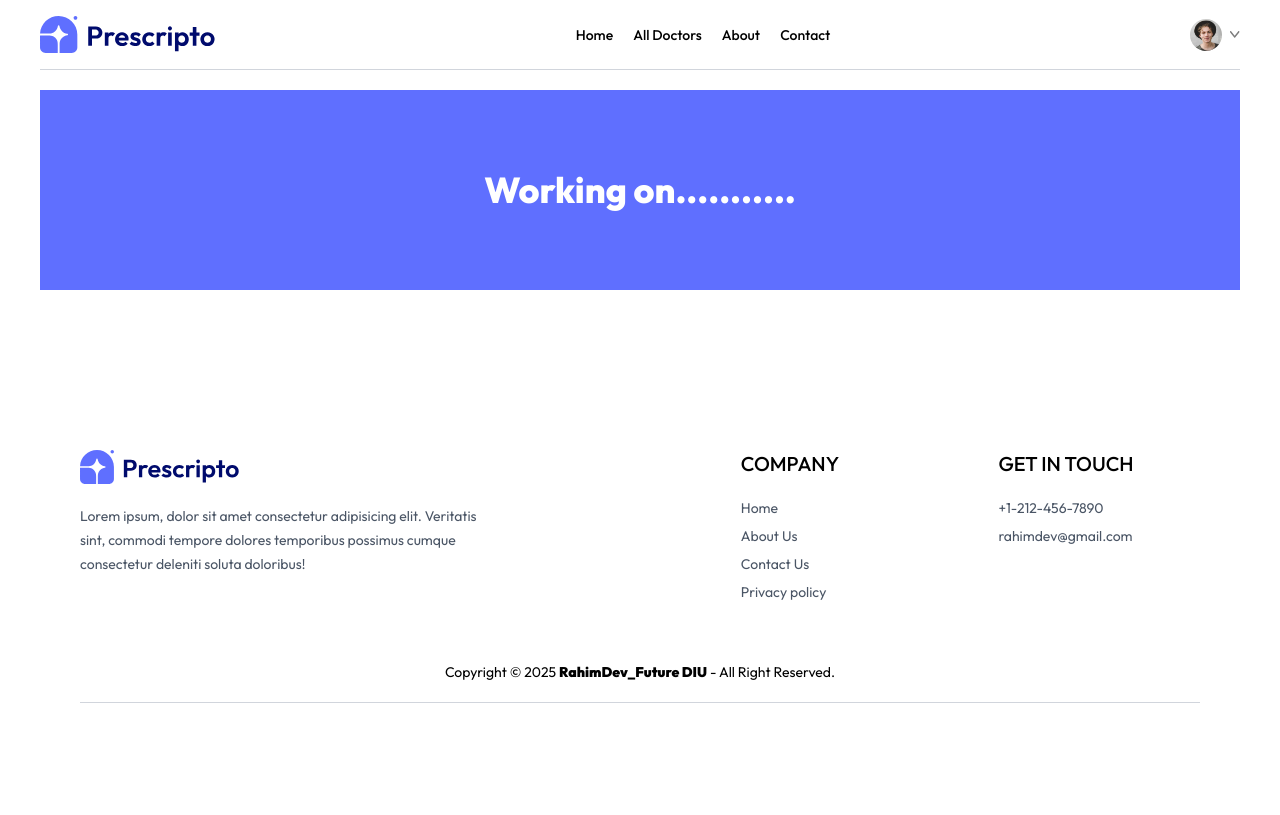
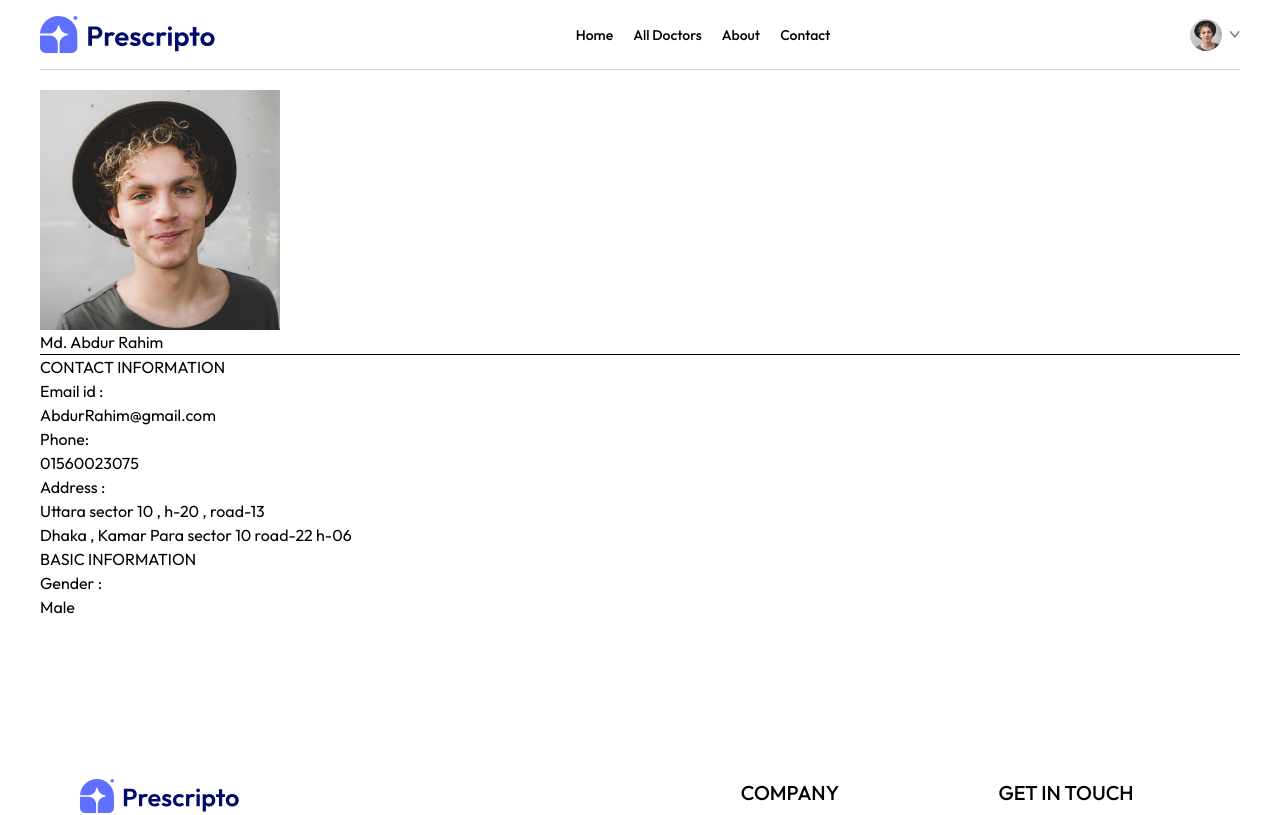
Before and after one commit to Mohammad-Abdur-Rahim/Medical-Management-System-React-, a React (Vite) app in the folder frontend/: page /my-profile in a window 1280 px wide. Shown: the top 815 px of the page. Built offline with nearby package versions, Linux system fonts and the light colour scheme.

Commit message:
testcase php start

```diff
--- a/frontend/src/pages/MyProfile.jsx
+++ b/frontend/src/pages/MyProfile.jsx
@@ -1,11 +1,101 @@
-import React from 'react';
+import { useState } from "react";
+import { assets } from "../assets/assets_frontend/assets";
 
 const MyProfile = () => {
-    return (
-         <div>
-            <h1 className='text-4xl font-extrabold text-center p-20 bg-[#5f6FFF] text-white'>Working on...........</h1>
+  const [userData, setUserData] = useState({
+    name: "Md. Abdur Rahim",
+    image: assets.profile_pic,
+    email: "AbdurRahim@gmail.com",
+    phone: "01560023075",
+    address: {
+      line1: "Uttara sector 10 , h-20 , road-13",
+      line2: "Dhaka , Kamar Para sector 10 road-22 h-06",
+    },
+    gender: "Male",
+    birth: "2001-09-29",
+  });
+  const [isEdit, setIsEdit] = useState(false);
+  return (
+    <div>
+      <img src={userData.image} alt="" />
+      {isEdit ? (
+        <input
+          type="text"
+          value={userData.name}
+          onChange={(e) =>
+            setUserData((prev) => ({ ...prev, name: e.target.value }))
+          }
+        />
+      ) : (
+        <p>{userData.name}</p>
+      )}
+      <hr />
+      <div>
+        <p>CONTACT INFORMATION</p>
+        <div>
+          <p>Email id :</p>
+          <p>{userData.email}</p>
+          <p>Phone:</p>
+          {isEdit ? (
+            <input
+              type="text"
+              value={userData.phone}
+              onChange={(e) =>
+                setUserData((prev) => ({ ...prev, phone: e.target.value }))
+              }
+            />
+          ) : (
+            <p>{userData.phone}</p>
+          )}
+          <p>Address :</p>
+          {isEdit ? (
+            <p>
+              <input
+                onChange={(e) =>
+                  setUserData((prev) => ({
+                    ...prev,
+                    address: { ...prev.address, line1: e.target.value },
+                  }))
+                }
+                value={userData.address.line1}
+                type="text"
+              />
+              <br />
+              <input
+                onChange={(e) =>
+                  setUserData((prev) => ({
+                    ...prev,
+                    address: { ...prev.address, line2: e.target.value },
+                  }))
+                }
+                value={userData.address.line2}
+                type="text"
+              />
+            </p>
+          ) : (
+            <p>
+              {userData.address.line1}
+              <br />
+              {userData.address.line2}
+            </p>
+          )}
         </div>
-    );
+      </div>
+      <div>
+        <p>BASIC INFORMATION</p>
+        <div>
+          <p>Gender :</p>
+          {
+            isEdit ? <select onChange={(e)=>setUserData(prev=>({...prev,gender:e.target.value}))} value={userData.gender} >
+                <option value="Male">Male</option>
+                <option value="Female">Female</option>
+            </select>
+            : <p>{userData.gender}</p>
+          }
+        </div>
+      </div>
+    </div>
+  );
 };
 
 export default MyProfile;
```
